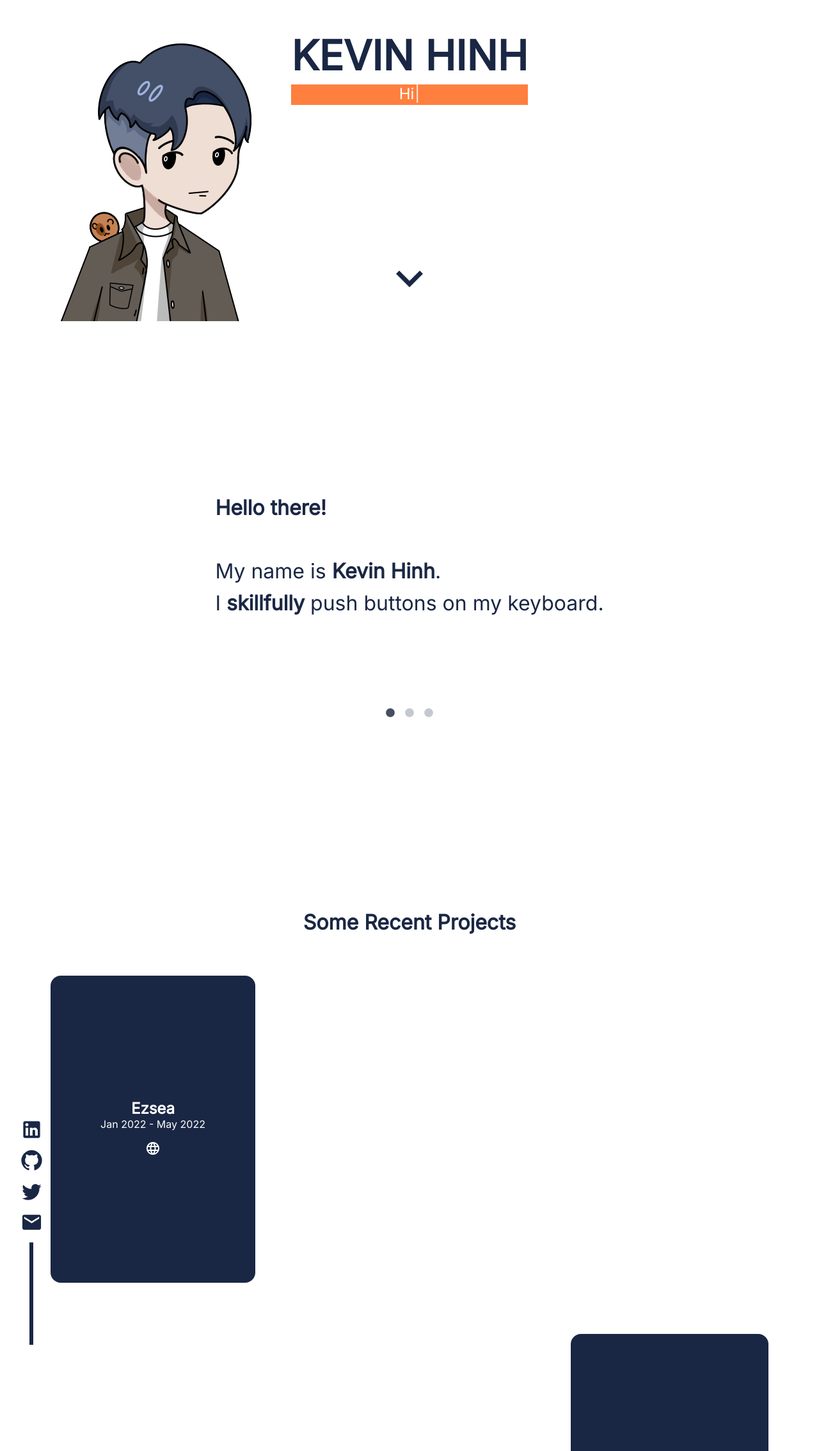
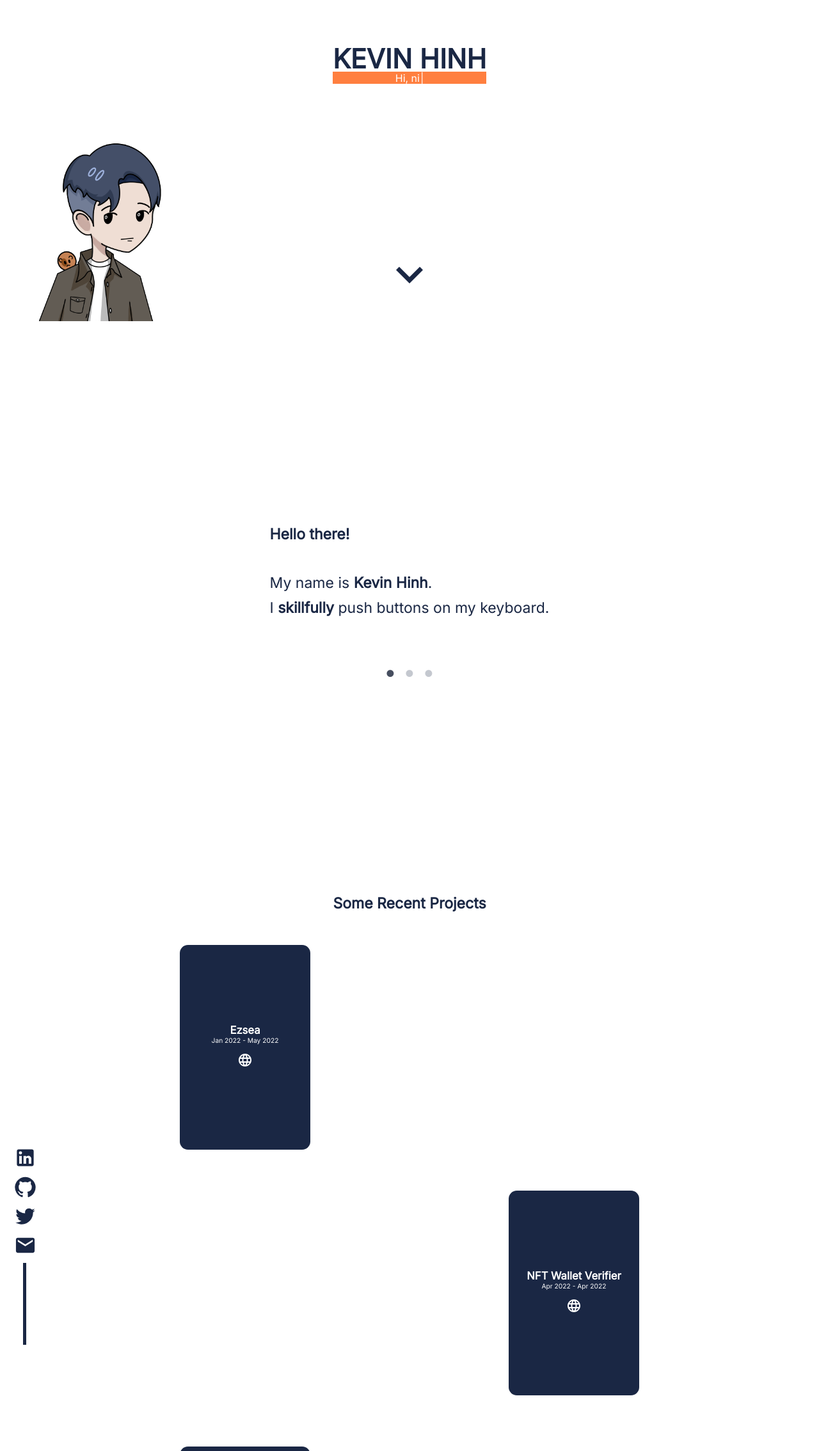
Before and after one commit to KevHnh/personalWebsite, a React (Create React App) app: page / in a window 1280 px wide. Shown: the part 298-2566 px from the top of the page at 64% size. Built offline with nearby package versions, Linux system fonts and the light colour scheme.

Commit message:
responsive (desktops/laptops)

```diff
--- a/src/About.css
+++ b/src/About.css
@@ -3,8 +3,8 @@
     height: 100vh;
     font-family: 'Inter';
     font-style: normal;
-    font-size: 2rem;
-    line-height: 3.1rem;
+    font-size: 1.8vw;
+    line-height: 3vw;
     display: flex;
     justify-content: center;
     align-items: center;
@@ -35,11 +35,12 @@
     column-count: 2;
     list-style-position: inside;
     list-style: none;
-    line-height: 2.5rem;
+    line-height: 2vw;
+    font-size: 1.5vw;
     margin: 0;
     padding: 0;
-    margin-bottom: 2rem;
-    margin-top: 1rem;
+    margin-bottom: 2vw;
+    margin-top: 1vw;
 }
 
 .listContainer li {
@@ -48,18 +49,18 @@
 
 .slick-dots li button:before {
     color: #1A2744 !important;
-    font-size: 1rem !important;
-    line-height: 1rem !important;
+    font-size: 1vw !important;
+    line-height: 1vw !important;
 }
 
 .slick-dots li.slick-active button:before {
     color:#09142a !important;
-    font-size: 1rem !important;
-    line-height: 1rem !important;
+    font-size: 1vw !important;
+    line-height: 1vw !important;
 }
 
 ul.slick-dots {
-    bottom: -5rem;
+    bottom: -5vw;
 }
 
 
--- a/src/Home.css
+++ b/src/Home.css
@@ -9,20 +9,20 @@
     font-family: 'Inter';
     font-style: normal;
     font-weight: 1000;
-    font-size: 4rem;
-    line-height: 91px;
+    font-size: 3.25vw;
+    line-height: 3vw;
     text-align: center;
     color: #1A2744;
 }
 
 .typewriterComponent {
     font-family: 'Inter';
-    font-size: 1.5rem;
+    font-size: 1.25vw;
     text-align: center;
     justify-content: center;
     color: white;
     background-color: rgb(255, 127, 63);
-    height: 2rem;
+    height: 1.5vw;
 }
 
 .imgContainer {
@@ -31,7 +31,12 @@
     z-index: -10;
     bottom: 0;
     left: 0;
-    height: 500px;
+    width: 25vw;
+    height: 25vw;
+}
+
+.kevPNG {
+    width: 100%;
 }
 
 .downArrowContainer {
--- a/src/Home.js
+++ b/src/Home.js
@@ -33,7 +33,7 @@ function Home() {
             <a className="downArrowIcon" href="#about"><KeyboardArrowDownIcon className='downArrowElement'/></a>
         </div>
         <div className="imgContainer">
-            <img src={kevNFT} alt="Kevin NFT"></img>
+            <img className="kevPNG" src={kevNFT} alt="Kevin NFT"></img>
         </div>
     </div>
   )
--- a/src/Links.css
+++ b/src/Links.css
@@ -1,7 +1,7 @@
 .linksContainer {
     position: fixed;
-    left: 2rem;
-    bottom: -100rem;
+    left: 1.7vw;
+    bottom: 1vw;
     transition: bottom .6s;
 }
 
@@ -12,7 +12,7 @@
 }
 
 .linksWrapper a {
-   margin-bottom: .6rem;
+   margin-bottom: .5vw;
    color: #1A2744;
    transition: 0s;
    transform: scale(1);
@@ -20,8 +20,8 @@
 }
 
 .lineBlock {
-    border-left: .4rem solid #1A2744;
-    height: 10rem;
+    border-left: .4vw solid #1A2744;
+    height: 10vw;
     margin-left: .86rem;
 }
 
--- a/src/NavBar.css
+++ b/src/NavBar.css
@@ -3,8 +3,8 @@
     font-family: 'Inter';
     font-style: normal;
     font-weight: 800;
-    font-size: 1.15rem;
-    line-height: 30px;
+    font-size: 1vw;
+    line-height: 1vw;
     text-align: center;
     background-color: white;
     color: #1A2744;
@@ -12,7 +12,7 @@
 
 .navBarContainer a {
     float: left;
-    padding: 14px 16px;
+    padding: 1vw 1vw;
     text-decoration: none;
     color: #1A2744;
 }
--- a/src/Projects.css
+++ b/src/Projects.css
@@ -4,7 +4,7 @@
     height: 100vh;
     font-family: 'Inter';
     font-style: normal;
-    font-size: 2rem;
+    font-size: 1.8vw;
     justify-content: center;
     align-items: center;
     color: #1A2744;
@@ -12,8 +12,8 @@
 
 .projectsTitle {
     font-weight: bold;
-    margin-bottom: 4rem;
-    padding-top: 7.5rem;
+    margin-bottom: 4vw;
+    padding-top: 7.5vw;
 }
 
 .projectsPadding {
@@ -37,12 +37,12 @@
     width: 100%;
     justify-content: center;
     align-items: center;
-    margin-bottom: 5rem;
+    margin-bottom: 5vw;
 }
 
 .projectsCardR {
     display: flex;
-    border-radius: 1px;
+    border-radius: 1vw;
     width: 100%;
     justify-content: center;
     align-items: center;
@@ -53,10 +53,9 @@
 .projectsTitleSection {
     background-color: #1A2744;
     color: white;
-    width: 20rem;
-    font-size: 1.5rem;
-    height: 30rem;
-    border-radius: 1rem;
+    width: 16vw;
+    height: 25vw;
+    border-radius: 1vw;
     display: flex;
     justify-content: center;
     align-items: center;
@@ -64,43 +63,43 @@
 }
 
 .projectsDescriptionSection {
-    border: 1px solid #1A2744 ;
-    width: 50rem;
-    font-size: 1.1rem;
+    border: .15vw solid #1A2744 ;
+    width: 40vw;
+    font-size: .95vw;
     text-align: left;
-    height: 25rem;
+    height: 20vw;
     display: flex;
     justify-content: center;
     align-items: center;
-    border-radius: 1rem;
+    border-radius: 1vw;
     transition: transform 1s;
 }
 
 .projectsDescriptionSectionR {
-    border: 1px solid #1A2744 ;
-    font-size: 1.1rem;
+    border: .15vw solid #1A2744 ;
+    width: 40vw;
+    font-size: .95vw;
     text-align: left;
-    height: 25rem;
-    width: 75%;
+    height: 20vw;
     display: flex;
     justify-content: center;
     align-items: center;
-    border-radius: 1rem;
+    border-radius: 1vw;
     transition: transform 1s;
 }
 
 .projectsDescriptionWrapper {
-    margin: 2rem;
+    margin: 2vw;
 }
 
 .projectName {
-    font-size: 1.5rem;
+    font-size: 1.3vw;
     font-weight: bold;
 }
 
 .projectDate {
-    font-size: 1rem;
-    margin-bottom: 1rem;
+    font-size: .8vw;
+    margin-bottom: 1vw;
 }
 
 .webIcon {
--- a/src/Projects.js
+++ b/src/Projects.js
@@ -116,11 +116,15 @@ function Projects() {
                             <div className="projectsDescriptionText">
                                 An NFT minting website built using <a href="https://www.erc721a.org/" target="_blank">ERC721A</a>, "an improved implementation of the IERC721 standard that supports minting multiple tokens for close to the cost of one."<br/><br/>
                                 Standard Solidity NFT minting smart contract with toggleable sale states, <a href="https://medium.com/@ItsCuzzo/using-merkle-trees-for-nft-whitelists-523b58ada3f9" target="_blank">Merkle Proof</a> whitelist verification, and art reveal functionality.<br/><br/>
-
                             </div>
                             <div className="projectsDescriptionTools">
+                                <div>Tools Used: </div>
                                 <ul className='toolsContainer'>
-                                    <li></li>
+                                    <li>React.js</li>
+                                    <li>Solidity</li>
+                                    <li>Hardhat</li>
+                                    <li>MerkleTree.js</li>
+                                    <li>openzeppelin</li>
                                 </ul>
                             </div>
                         </div>
```
